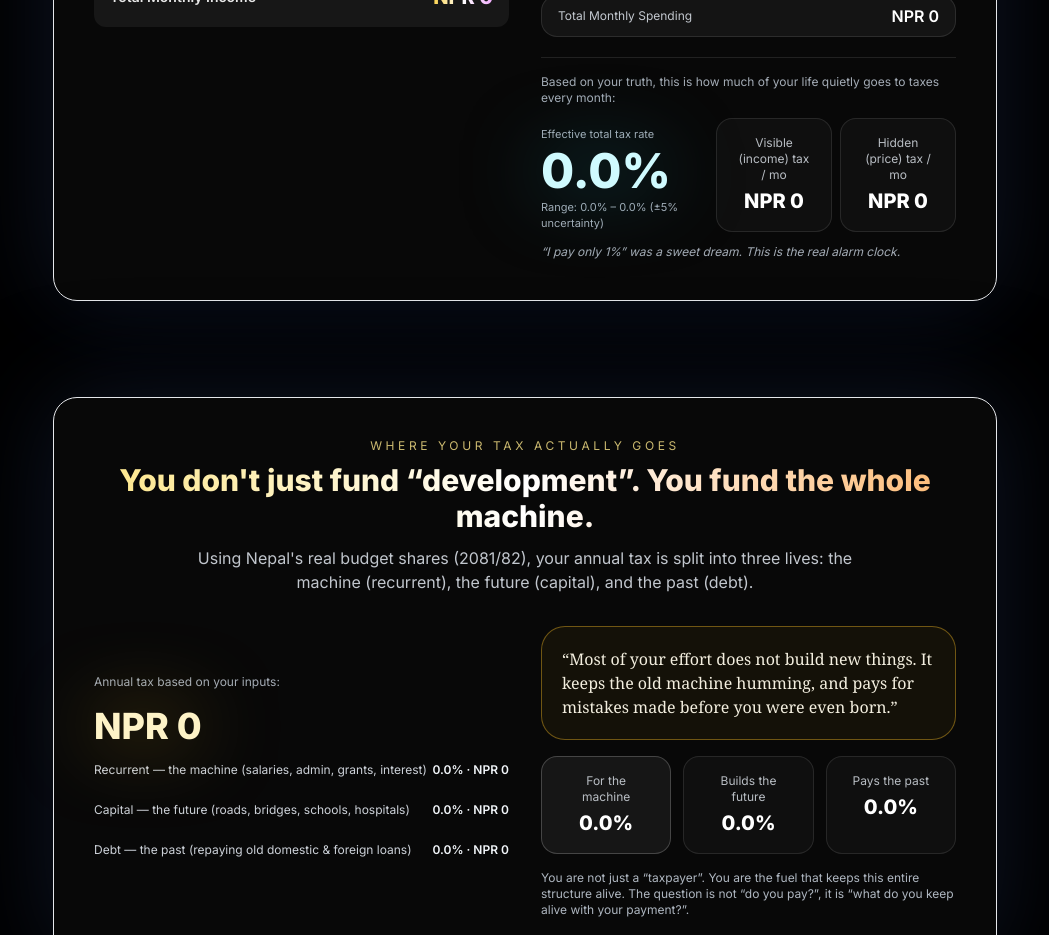
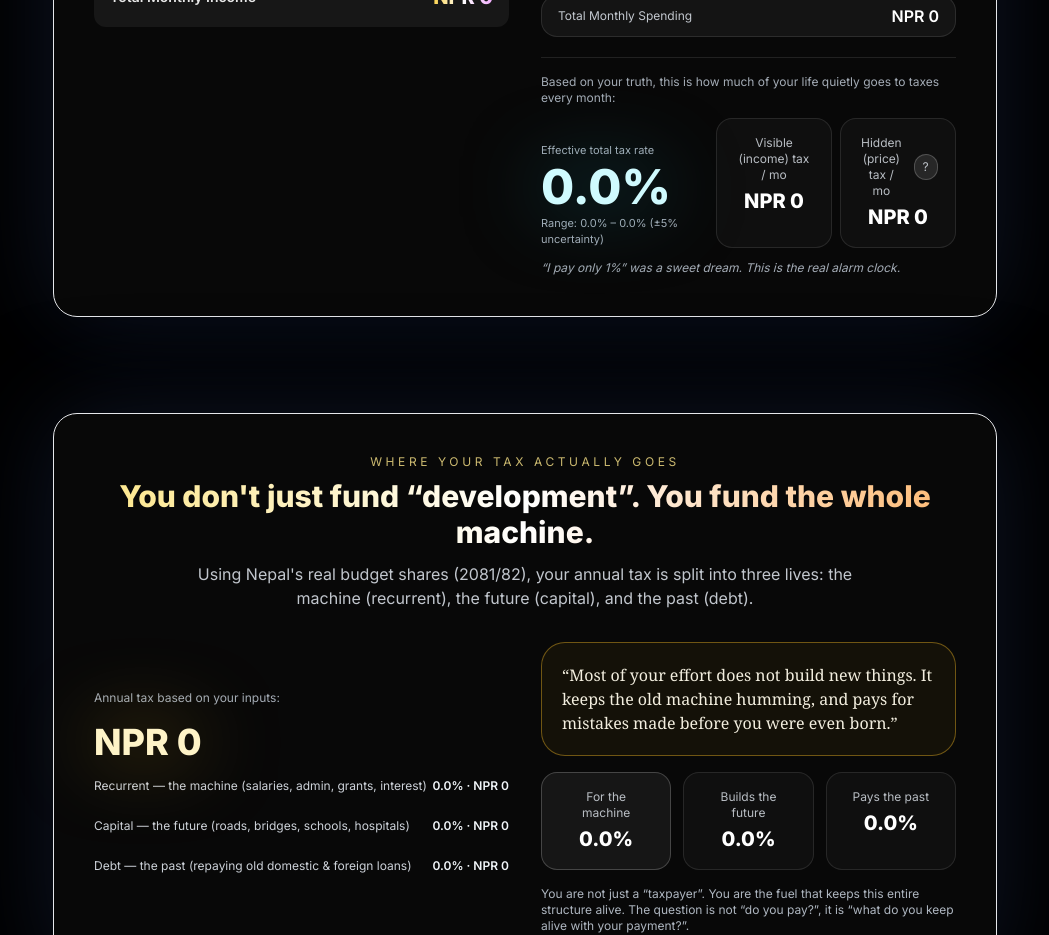
Before and after one commit to Zenslim/Gatishil, a Next.js app: page /tax/calculator in a window 1280 px wide. Shown: the part 900-1835 px from the top of the page, without its empty margins (115-1164 px from the left). Built offline with nearby package versions, Linux system fonts and the light colour scheme.

Commit message:
Update Chrome.tsx

```diff
--- a/app/tax/calculator/Chrome.tsx
+++ b/app/tax/calculator/Chrome.tsx
@@ -187,19 +187,66 @@ function directTaxAnnualByCategory(
 
   return total; // annual
 }
-
 function hiddenTaxMonthly(spend: Record<CatKey, number>) {
   let sum = 0;
   const breakdown: Record<CatKey, { amount: number; pctOfIncome: number }> = {} as any;
 
+  // Weighted averages per Nepal market realities
+  const CUSTOMS: Record<CatKey, number> = {
+    foodHome: 0.12,
+    eatingOut: 0.08,
+    housing: 0.00,
+    utilities: 0.05,
+    transport: 0.22,        // fuel + parts
+    education: 0.05,
+    clothing: 0.40,         // Nepal's highest slab
+    personalCare: 0.22,
+    entertainment: 0.25,
+    other: 0.18,
+  };
+
+  const EXCISE: Record<CatKey, number> = {
+    foodHome: 0.02,
+    eatingOut: 0.03,
+    housing: 0.00,
+    utilities: 0.02,
+    transport: 0.10,        // fuel excise
+    education: 0.00,
+    clothing: 0.00,
+    personalCare: 0.05,
+    entertainment: 0.07,
+    other: 0.03,
+  };
+
+  // Local govt taxes (road, pollution, municipality)
+  const LOCAL_TAX = 0.02;   // 2%
+
+  // Corporate profit tax passed to consumers
+  const PROFIT_PASS = 0.22; // 22%
+
   for (const { key } of CATEGORIES) {
-    const amt = spend[key] || 0;
-    const vat = amt * VAT_RATE * (VATABLE_SHARE as any)[key];
-    const exc = amt * ((EXCISE as any)[key] ?? 0);
-    const total = vat + exc;
-    sum += total;
-    breakdown[key] = { amount: total, pctOfIncome: 0 };
+    const spendAmt = spend[key] || 0;
+
+    // Step 1: customs + excise + profit
+    const customs = spendAmt * CUSTOMS[key];
+    const excise = spendAmt * EXCISE[key];
+    const profit = spendAmt * PROFIT_PASS;
+    const local = spendAmt * LOCAL_TAX;
+
+    // Step 2: VAT on top of EVERYTHING
+    const vat = (spendAmt + customs + excise + profit) * VAT_RATE;
+
+    // Step 3: total hidden tax inside final price
+    const totalHidden = customs + excise + local + profit + vat;
+
+    sum += totalHidden;
+
+    breakdown[key] = {
+      amount: totalHidden,
+      pctOfIncome: 0,
+    };
   }
+
   return { sum, breakdown };
 }
 
@@ -248,6 +295,73 @@ function Stat({
     >
       <div className="mb-1 text-[11px] text-slate-200/80 sm:text-xs">{title}</div>
       <div className="text-lg font-extrabold text-white sm:text-xl">{value}</div>
+    </div>
+  );
+}
+function HiddenTaxInfo() {
+  const [open, setOpen] = useState(false);
+
+  return (
+    <div className="relative inline-block">
+      <button
+        onClick={() => setOpen(!open)}
+        className="ml-2 text-xs rounded-full bg-white/10 px-2 py-1 border border-white/20 hover:bg-white/20"
+      >
+        ?
+      </button>
+
+      {open && (
+        <div className="absolute z-50 mt-2 w-80 rounded-2xl border border-white/20 bg-black/90 p-4 text-xs text-white backdrop-blur-xl shadow-xl">
+          <p className="font-semibold mb-2">✅ TRUE Hidden Tax (Inside Every Price)</p>
+
+          <p className="mb-1">1️⃣ <b>VAT (13%)</b> — applied on top of everything.</p>
+
+          <p className="mb-1">
+            2️⃣ <b>Excise Duty (up to 40%+)</b><br/>
+            Petrol/Diesel 35–40%<br/>
+            Alcohol 40–75%<br/>
+            Tobacco 70–120%<br/>
+            Electronics 5–15%
+          </p>
+
+          <p className="mb-1">
+            3️⃣ <b>Customs Duty (10% → 200%)</b><br/>
+            Clothing 30–80%<br/>
+            Vehicles 40–200%<br/>
+            Packaged goods 10–25%
+          </p>
+
+          <p className="mb-1">
+            4️⃣ <b>Local Government Taxes</b><br/>
+            Road levy, pollution fee, municipal tax (1–3%)
+          </p>
+
+          <p className="mb-1">
+            5️⃣ <b>Profit Tax Passed to Consumers (20–30%)</b><br/>
+            Corporate income tax is baked into the MRP.
+          </p>
+
+          <p className="mb-1">
+            6️⃣ <b>VAT calculated on customs + excise + profit</b><br/>
+            This compounds the total tax.
+          </p>
+
+          <p className="mt-3 text-rose-300">
+            🟥 <b>Result:</b> Most Nepalis pay:<br/>
+            • 35–70% on normal goods<br/>
+            • 80–200% on imports<br/>
+            • 200–350% on vehicles, alcohol, tobacco<br/>
+            → Before direct income tax.
+          </p>
+
+          <button
+            onClick={() => setOpen(false)}
+            className="mt-3 w-full rounded-xl bg-white/10 border border-white/20 py-1 text-center hover:bg-white/20"
+          >
+            Close
+          </button>
+        </div>
+      )}
     </div>
   );
 }
@@ -499,11 +613,17 @@ export default function Chrome() {
                       value={`NPR ${formatRs(monthlyDirectTax)}`}
                       subtle
                     />
-                    <Stat
-                      title="Hidden (price) tax / mo"
-                      value={`NPR ${formatRs(monthlyHiddenTax)}`}
-                      subtle
-                    />
+                   <Stat
+  title={
+    <div className="flex items-center gap-1">
+      Hidden (price) tax / mo
+      <HiddenTaxInfo />
+    </div>
+  }
+  value={`NPR ${formatRs(monthlyHiddenTax)}`}
+  subtle
+/>
+
                   </div>
                 </div>
                 <p className="mt-3 text-[11px] italic text-slate-300/80 sm:text-xs">
```
